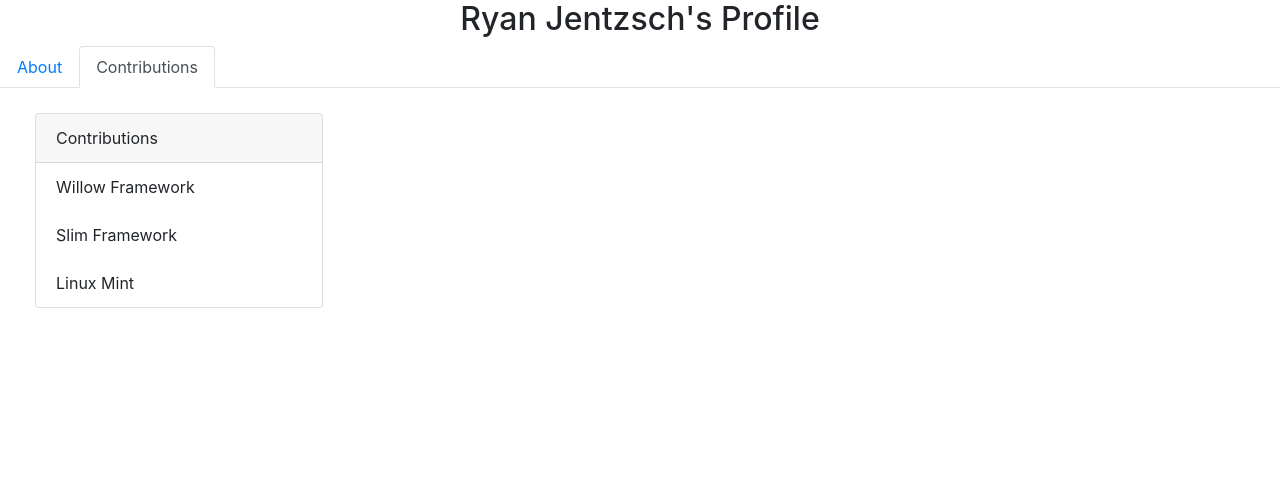
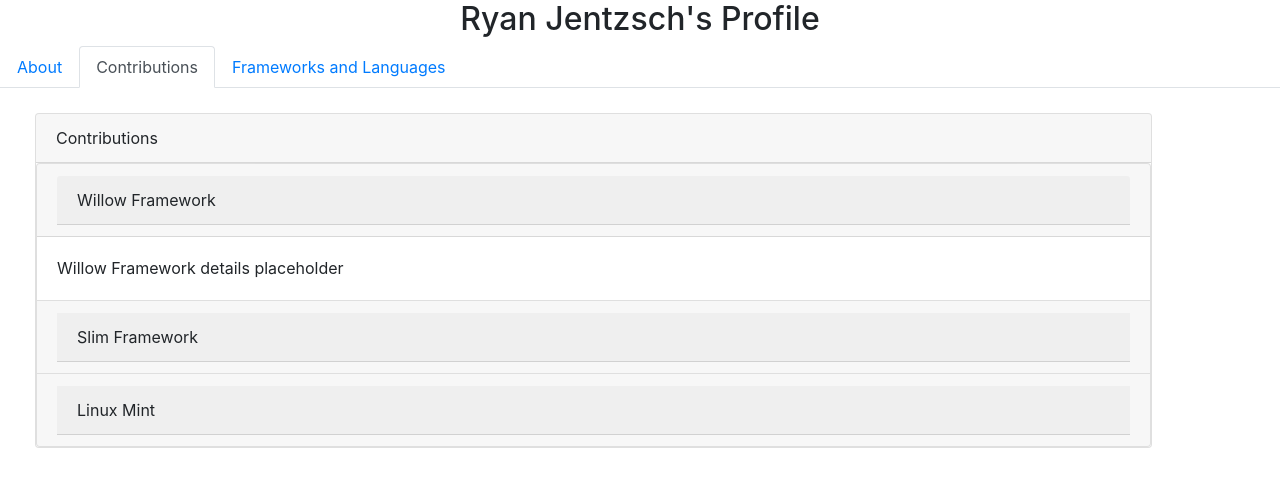
Before and after one commit to RyanNerd/ryannerd.github.io, a React (Create React App) app: page / in a window 1280 px wide. Both pictures are taken after a click on the tab "Contributions". Shown: the top 486 px of the page. Built offline with nearby package versions, Linux system fonts and the light colour scheme.

Commit message:
:art: Improvements to LandingPage and others
UI formatting for LandingPage and ContributionPage

```diff
--- a/src/components/About/AboutPage.js
+++ b/src/components/About/AboutPage.js
@@ -0,0 +1,29 @@
+import React from 'react';
+import Card from "react-bootstrap/Card";
+import ListGroup from "react-bootstrap/ListGroup";
+import Button from "react-bootstrap/Button";
+
+function AboutPage()
+{
+    return (
+        <Card style={{ width: '40rem' }}>
+            <Card.Header>About Ryan Jentzsch</Card.Header>
+            <ListGroup variant={"flush"} >
+                <ListGroup.Item>
+                    <ul>
+                        <li>Over 25 years experience in IT.</li>
+                        <li>I've had my fingers in almost every major language.</li>
+                        <li>Networking and SQL experience.</li>
+                    </ul>
+                </ListGroup.Item>
+                <ListGroup horizontal variant={"flush"}>
+                    <ListGroup.Item><Button variant={"link"} href="mailto:ryan.jentzsch@gmail.com">Contact Me</Button></ListGroup.Item>
+                    <ListGroup.Item><Button variant={"link"} href="https://github.com/RyanNerd">GitHub Profile</Button></ListGroup.Item>
+                    <ListGroup.Item><Button variant={"link"} href="https://stackoverflow.com/users/4323201/ryannerd">StackOverflow Reputation</Button></ListGroup.Item>
+                </ListGroup>
+            </ListGroup>
+        </Card>
+    )
+}
+
+export default AboutPage;
--- a/src/components/Contributions/ContributionsPage.js
+++ b/src/components/Contributions/ContributionsPage.js
@@ -0,0 +1,53 @@
+import React from 'react';
+import Card from "react-bootstrap/Card";
+import Accordion from "react-bootstrap/Accordion";
+
+function ContributionsPage()
+{
+    return (
+        <Card>
+            <Card.Header>Contributions</Card.Header>
+            <Accordion defaultActiveKey="0">
+                <Card>
+                    <Card.Header>
+                        <Accordion.Toggle as={Card.Header} eventKey="0">
+                            Willow Framework
+                        </Accordion.Toggle>
+                    </Card.Header>
+                    <Accordion.Collapse eventKey="0">
+                        <Card.Body>
+                            Willow Framework details placeholder
+                        </Card.Body>
+                    </Accordion.Collapse>
+                </Card>
+                <Card>
+                    <Card.Header>
+                        <Accordion.Toggle as={Card.Header} eventKey="1">
+                            Slim Framework
+                        </Accordion.Toggle>
+                    </Card.Header>
+                    <Accordion.Collapse eventKey="1">
+                        <Card.Body>
+                            Slim Framework details placeholder
+                        </Card.Body>
+                    </Accordion.Collapse>
+                </Card>
+                <Card>
+                    <Card.Header>
+                        <Accordion.Toggle as={Card.Header} eventKey="2">
+                            Linux Mint
+                        </Accordion.Toggle>
+                    </Card.Header>
+                    <Accordion.Collapse eventKey="2">
+                        <Card.Body>
+                            Linux Mint details placeholder
+                        </Card.Body>
+                    </Accordion.Collapse>
+                </Card>
+            </Accordion>
+        </Card>
+
+    )
+}
+
+export default ContributionsPage;
--- a/src/components/LandingPage/LandingPage.js
+++ b/src/components/LandingPage/LandingPage.js
@@ -1,9 +1,9 @@
 import React, {useState} from 'react';
 import Tabs from "react-bootstrap/Tabs";
 import Tab from "react-bootstrap/Tab";
-import Card from "react-bootstrap/Card";
-import ListGroup from "react-bootstrap/ListGroup";
 import TabContent from "../../styles/tab_content.css";
+import AboutPage from "../About/AboutPage";
+import ContributionsPage from "../Contributions/ContributionsPage";
 
 function LandingPage() {
     const [ activeTabKey, setActiveTabKey ] = useState('about');
@@ -19,25 +19,29 @@
                 eventKey="about"
                 title="About"
             >
-                <Card style={{ width: '30rem' }}>
-                    <Card.Header>About Ryan Jentzsch</Card.Header>
-                    <ListGroup variant="flush">
-                        <ListGroup.Item>Over 25 years experience in IT</ListGroup.Item>
-                        <ListGroup.Item>Experience with most mainstream languages</ListGroup.Item>
-                    </ListGroup>
-                </Card>
+                <AboutPage/>
             </Tab>
+
             <Tab className={TabContent}
                 eventKey="contributions"
                 title="Contributions">
-                <Card style={{ width: '18rem' }}>
-                    <Card.Header>Contributions</Card.Header>
-                    <ListGroup variant="flush" active>
-                        <ListGroup.Item>Willow Framework</ListGroup.Item>
-                        <ListGroup.Item>Slim Framework</ListGroup.Item>
-                        <ListGroup.Item>Linux Mint</ListGroup.Item>
-                    </ListGroup>
-                </Card>
+                <ContributionsPage/>
+            </Tab>
+
+            <Tab className={TabContent}
+                 eventKey="frameworks"
+                 title="Frameworks and Languages">
+                <ul>
+                     <li>Assembly</li>
+                     <li>C, C++</li>
+                     <li>COBOL (it's old but for a language invented in the 50's it's not so bad)</li>
+                     <li>C# (wonderful language)</li>
+                     <li>PHP (In the hands of a seasoned developer this is a powerful language)</li>
+                     <li>Visual FoxPro (Microsoft killed this wonderful product)</li>
+                     <li>Visual Basic (yuck)</li>
+                     <li>SQL MySQL, Oracle and MS-SQL: T-SQL, PL/SQL</li>
+                     <li>Kotlin - a great Java alternative</li>
+                </ul>
             </Tab>
         </Tabs>
     )
```
